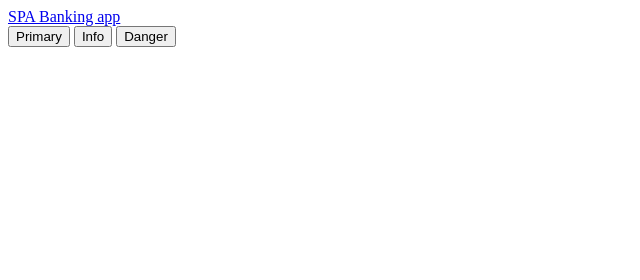
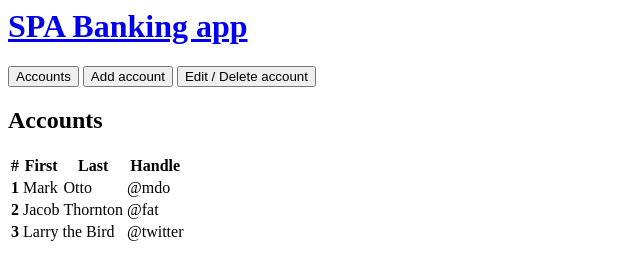
Before and after one commit to nkunic/js-project-spa-banking-app, a plain HTML site: page index.html in a window 1280 px wide. Shown: the whole page, without its empty margins (0-640 px from the left). Drawn offline with Linux system fonts and the light colour scheme.

Commit message:
2 files modified

```diff
--- a/css/style.css
+++ /dev/null
@@ -1,3 +0,0 @@
-h1, h2 {
-  font-family: Lato;
-}
--- a/index.html
+++ b/index.html
@@ -1,11 +1,5 @@
 <div id="app">
-  <nav class="navbar navbar-expand-lg navbar-light bg-light">
-    <div class="container-fluid">
-      <a class="navbar-brand" href="#"></a>
-    </div>
-  </nav>
-
-  <header class="pb-3 border-bottom bg-light">
+  <header class="py-4 border-bottom bg-light">
     <a
       href="/"
       class="
@@ -16,13 +10,56 @@
         mb-2
       "
     >
-      <span class="fs-4">SPA Banking app</span>
+      <h1>SPA Banking app</h1>
     </a>
 
     <div class="d-flex justify-content-center align-items-center">
-      <button type="button" class="btn btn-primary">Primary</button>
-      <button type="button" class="ms-3 btn btn-info">Info</button>
-      <button type="button" class="ms-3 btn btn-danger">Danger</button>
+      <button type="button" class="btn btn-primary">Accounts</button>
+      <button type="button" class="ms-3 btn btn-info">Add account</button>
+      <button type="button" class="ms-3 btn btn-danger">
+        Edit / Delete account
+      </button>
     </div>
   </header>
+
+  <main class="container-fluid py-4">
+    <div class="row justify-content-center">
+      <div class="col-12 col-md-8">
+        <div class="row justify-content-center">
+          <div class="col-12 col-md-8">
+            <h2>Accounts</h2>
+            <table class="table">
+              <thead>
+                <tr>
+                  <th scope="col">#</th>
+                  <th scope="col">First</th>
+                  <th scope="col">Last</th>
+                  <th scope="col">Handle</th>
+                </tr>
+              </thead>
+              <tbody>
+                <tr>
+                  <th scope="row">1</th>
+                  <td>Mark</td>
+                  <td>Otto</td>
+                  <td>@mdo</td>
+                </tr>
+                <tr>
+                  <th scope="row">2</th>
+                  <td>Jacob</td>
+                  <td>Thornton</td>
+                  <td>@fat</td>
+                </tr>
+                <tr>
+                  <th scope="row">3</th>
+                  <td colspan="2">Larry the Bird</td>
+                  <td>@twitter</td>
+                </tr>
+              </tbody>
+            </table>
+          </div>
+        </div>
+      </div>
+    </div>
+  </main>
 </div>
```
